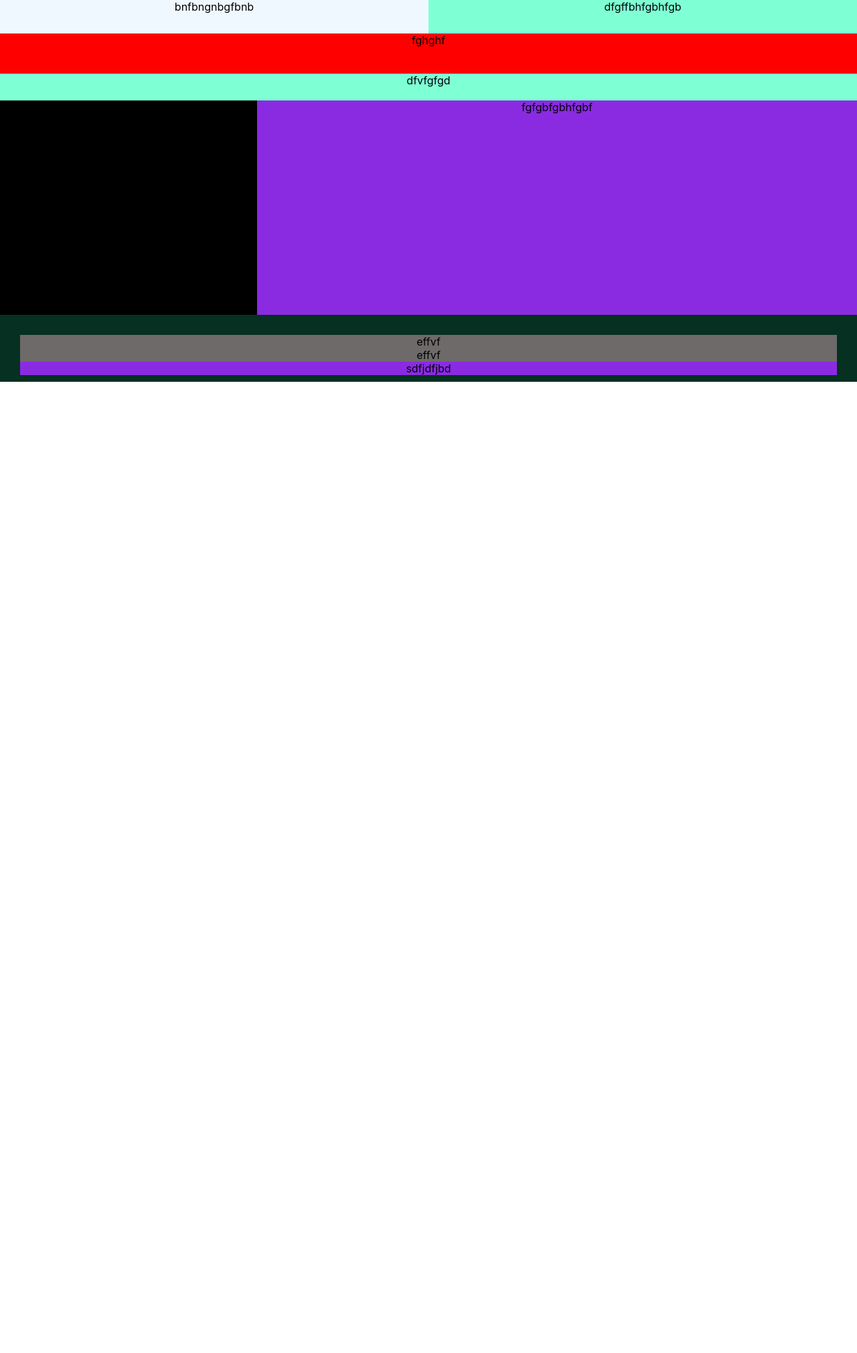
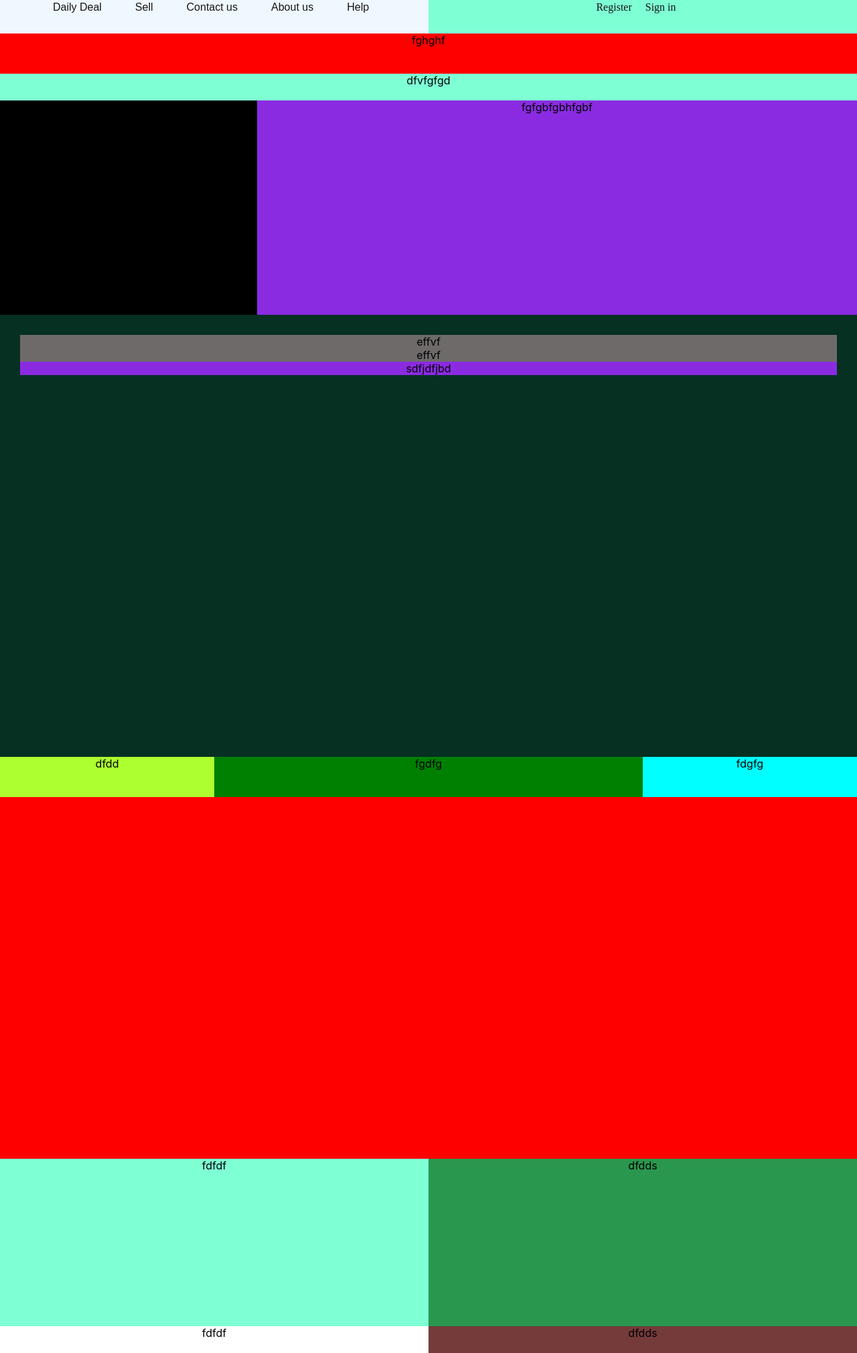
Before and after one commit to NtawuyirushintegePatrick/jcosmetics, a React (Create React App) app: page / in a window 1280 px wide. Shown: the whole page at 67% size. Before the commit the page ends 800 px from the top, so only its background shows below. Built offline with nearby package versions, Linux system fonts and the light colour scheme.

Commit message:
working on header design

```diff
--- a/package.json
+++ b/package.json
@@ -9,6 +9,7 @@
     "react": "^18.2.0",
     "react-dom": "^18.2.0",
     "react-scripts": "5.0.1",
+    "tailwindcss": "^3.2.4",
     "web-vitals": "^2.1.4"
   },
   "scripts": {
--- a/src/App.css
+++ b/src/App.css
@@ -48,11 +48,24 @@
   height: 50px;
   width: 50%;
 }
+.submenu-list a{
+  text-decoration: none;
+  color: rgb(20, 20, 20);
+  font-family:Arial, Helvetica, sans-serif;
+  padding: 40px 30px 10px 20px ;
+}
 .profile-menu{
   background-color: aquamarine;
   border: solid 1 black;
   height: 50px;
   width: 50%;
+}
+.profile-menu a{
+  text-decoration: none;
+  color: rgb(20, 20, 20);
+  font-family:'Times New Roman', Times, serif;
+  position: relative;
+  padding-right: 20px;
 }
 .Header-two{
   background-color: red;
@@ -77,7 +90,7 @@
 }
 .categories{
   background-color: rgb(6, 48, 34);
-  height: 40px;
+  height: 600px;
   padding: 30px;
 }
 .cat-cat-see-all{
@@ -87,3 +100,57 @@
   background-color: blueviolet;
 
 }
+.products{
+  background-color: red;
+  height: 600px;
+}
+.pro-see-all{
+  background-color: white;
+  height: 60px;
+  display: flex;
+
+}
+.search-product{
+  background-color: green;
+  height: 60px;
+  width: 50%;
+}
+.pro{
+  background-color: greenyellow;
+  height: 60px;
+  width: 25%;
+}
+.see-all{
+  background-color: aqua;
+  height: 60px;
+  width: 25%;
+}
+.footer{
+  height: 250px;
+  display: flex;
+}
+.stay-connected{
+  background-color: aquamarine;
+  height: 250px;
+  width: 50%;
+}
+.contact-us{
+  background-color: rgb(42, 151, 78);
+  width: 50%;
+  height: 250px
+}
+.footer-privacy-managment{
+  background-color: rebeccapurple;
+  height: 40px;
+  display: flex;
+}
+.privacy{
+  background-color: white;
+  height: 40px;
+  width: 50%;
+}
+.managment{
+  background-color: rgb(117, 59, 59);
+  height: 40px;
+  width: 50%;
+}
--- a/src/components/LandingPage.js
+++ b/src/components/LandingPage.js
@@ -4,8 +4,36 @@ const LandingPage = () => {
   return (
     <>
       <div className="Header">
-        <div className="submenu">bnfbngnbgfbnb</div>
-        <div className="profile-menu">dfgffbhfgbhfgb</div>
+        <div className="submenu">
+          <div className="submenu-list">
+            <a
+              href="#"
+              class="text-blue-600 visited:text-purple-600 no-underline"
+            >
+              Daily Deal
+            </a>
+            <a href="#" class="text-blue-600 visited:text-purple-600">
+              Sell
+            </a>
+            <a href="#" class="text-blue-600 visited:text-purple-600">
+              Contact us
+            </a>
+            <a href="#" class="text-blue-600 visited:text-purple-600">
+              About us
+            </a>
+            <a href="#" class="text-blue-600 visited:text-purple-600">
+              Help
+            </a>
+          </div>
+        </div>
+        <div className="profile-menu">
+          <a href="#" class="text-blue-600 visited:text-purple-600">
+            Register
+          </a>
+          <a href="#" class="text-blue-600 visited:text-purple-600">
+            Sign in
+          </a>
+        </div>
       </div>
       <div className="Header-two">fghghf</div>
       <div className="categorie">dfvfgfgd</div>
@@ -20,6 +48,21 @@ const LandingPage = () => {
         </div>
         <div className="categories-with-photos">sdfjdfjbd</div>
       </div>
+      <div className="products">
+        <div className="pro-see-all">
+          <div className="pro">dfdd</div>
+          <div className="search-product">fgdfg</div>
+          <div className="see-all">fdgfg</div>
+        </div>
+      </div>
+      <div className="footer">
+        <div className="stay-connected">fdfdf</div>
+        <div className="contact-us">dfdds</div>
+      </div>
+      <div className="footer-privacy-managment">
+        <div className="privacy">fdfdf</div>
+        <div className="managment">dfdds</div>
+      </div>
     </>
   );
 };
```
Also changed, not shown: 1 other file (tests, documents, lock files or other folders).
